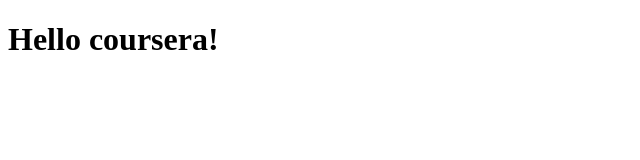
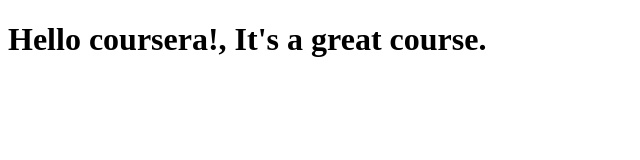
Before and after one commit to pr0ject65/tryingfront, a plain HTML site: page site/index.html in a window 1280 px wide. Shown: the whole page, without its empty margins (0-640 px from the left). Drawn offline with Linux system fonts and the light colour scheme.

Commit message:
Small addition to our page content.

```diff
--- a/site/index.html
+++ b/site/index.html
@@ -4,6 +4,6 @@
 	<title>Hello Coursera!</title>
 </head>
 <body>
-<h1>Hello coursera!</h1>
+<h1>Hello coursera!, It's a great course.</h1>
 </body>
 </html>
```
